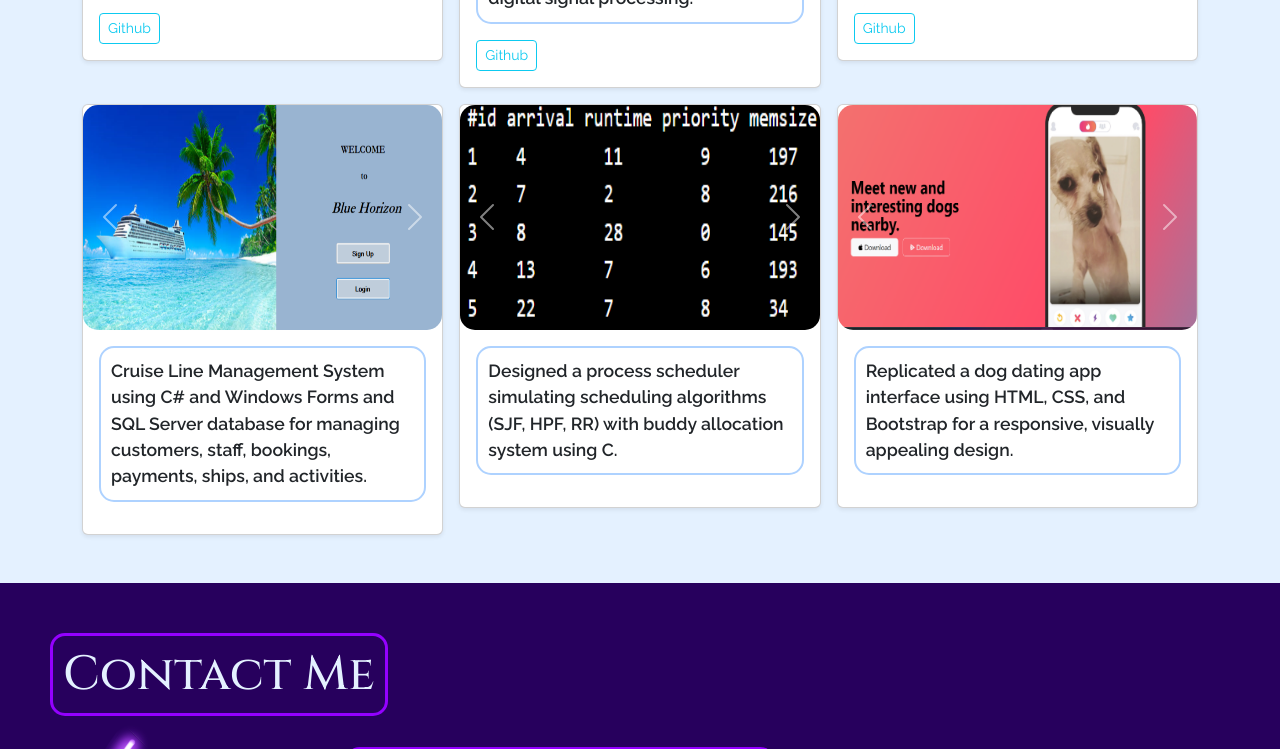
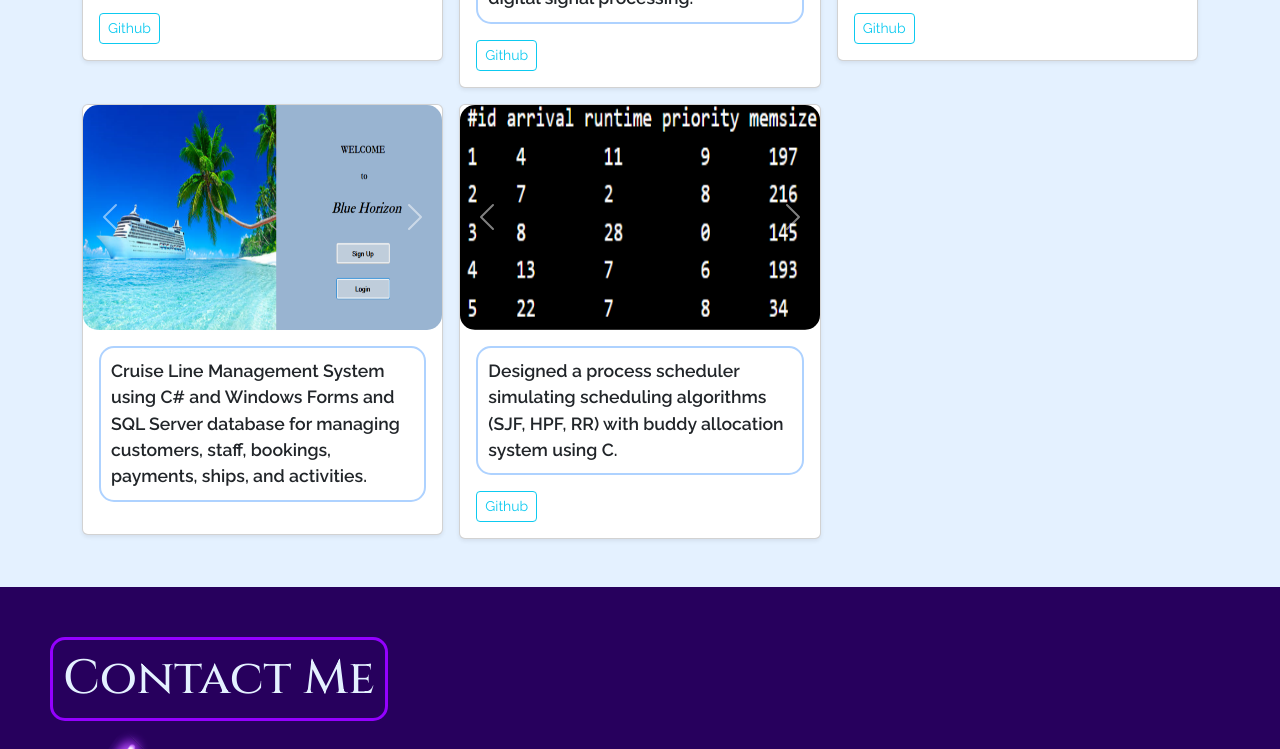
Before and after one commit to YaraSenousy/Portfolio-Website, a plain HTML site: page index.html in a window 1280 px wide. Shown: the part 3634-4383 px from the top of the page. Drawn offline with nearby package versions, Linux system fonts and the light colour scheme.

Commit message:
add os project github link

```diff
--- a/index.html
+++ b/index.html
@@ -350,7 +350,7 @@
                             </p>
                           <div class="d-flex justify-content-between align-items-center">
                               <div class="btn-group">
-                                <a href="https://github.com/TarekOsama528/Micro_Project"><button type="button" class="btn btn-sm btn-outline-info">Github</button></a>
+                                <a target = "_blank" href="https://github.com/TarekOsama528/Micro_Project"><button type="button" class="btn btn-sm btn-outline-info">Github</button></a>
                               </div>
                           </div>
                           </div>
@@ -438,7 +438,7 @@
                           <p class="card-text">Cruise Line Management System using C# and Windows Forms and SQL Server database for managing customers, staff, bookings, payments, ships, and activities.</p>
                           <div class="d-flex justify-content-between align-items-center">
                               <div class="btn-group">
-                                <!--<a href="https://github.com/YaraSenousy/Digital-Calculator-Verilog-Design"><button type="button" class="btn btn-sm btn-outline-info">Github</button></a>-->
+                                <!--<a target = "_blank" href="https://github.com/YaraSenousy/Digital-Calculator-Verilog-Design"><button type="button" class="btn btn-sm btn-outline-info">Github</button></a>-->
                               </div>
                           </div>
                           </div>
@@ -475,46 +475,12 @@
                           <p class="card-text">Designed a process scheduler simulating scheduling algorithms (SJF, HPF, RR) with buddy allocation system using C.</p>
                           <div class="d-flex justify-content-between align-items-center">
                               <div class="btn-group">
-                                <!--<a href="https://github.com/MoaazEmam/Scheduler"><button type="button" class="btn btn-sm btn-outline-info">Github</button></a>-->
+                                <a target = "_blank" href="https://github.com/MoaazEmam/Scheduler-Memory-Allocation-System"><button type="button" class="btn btn-sm btn-outline-info">Github</button></a>
                               </div>
                           </div>
                           </div>
                       </div>
                       </div>
-                    <!--Project 6-->
-                    <div class="col">
-                    <div class="card shadow-sm">
-                        <div id="carousel6" class="carousel slide">
-                            <div class="carousel-inner">
-                              <div class="carousel-item active">
-                                <img src="./Images/projects/tindog3.png" width="100%" height="225" class="d-block w-100" alt="Tindog website image">
-                              </div>
-                              <div class="carousel-item">
-                                <img src="./Images/projects/tindog2.png" width="100%" height="225" class="d-block w-100" alt="Tindog website image">
-                              </div>
-                              <div class="carousel-item">
-                                <img src="./Images/projects/tindog1.png" width="100%" height="225" class="d-block w-100" alt="Tindog image">
-                              </div>
-                            </div>
-                            <button class="carousel-control-prev" type="button" data-bs-target="#carousel6" data-bs-slide="prev">
-                              <span class="carousel-control-prev-icon" aria-hidden="true"></span>
-                              <span class="visually-hidden">Previous</span>
-                            </button>
-                            <button class="carousel-control-next" type="button" data-bs-target="#carousel6" data-bs-slide="next">
-                              <span class="carousel-control-next-icon" aria-hidden="true"></span>
-                              <span class="visually-hidden">Next</span>
-                            </button>
-                        </div>
-                        <div class="card-body">
-                        <p class="card-text">Replicated a dog dating app interface using HTML, CSS, and Bootstrap for a responsive, visually appealing design.</p>
-                        <div class="d-flex justify-content-between align-items-center">
-                            <div class="btn-group">
-                              <!--<button type="button" class="btn btn-sm btn-outline-info"><a target="_blank" href="https://github.com/YaraSenousy/Alien-Force">Github</a></button> -->
-                            </div>
-                        </div>
-                        </div>
-                    </div>
-                    </div>
                 </div>
                 </div>
             </div>
```
